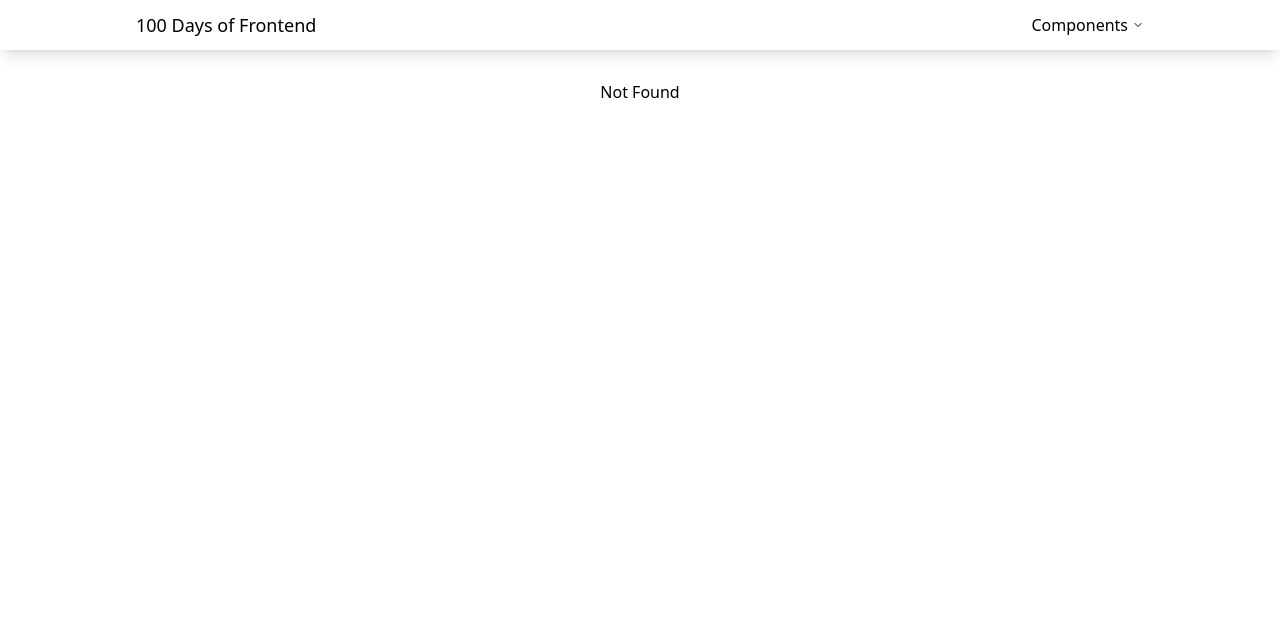
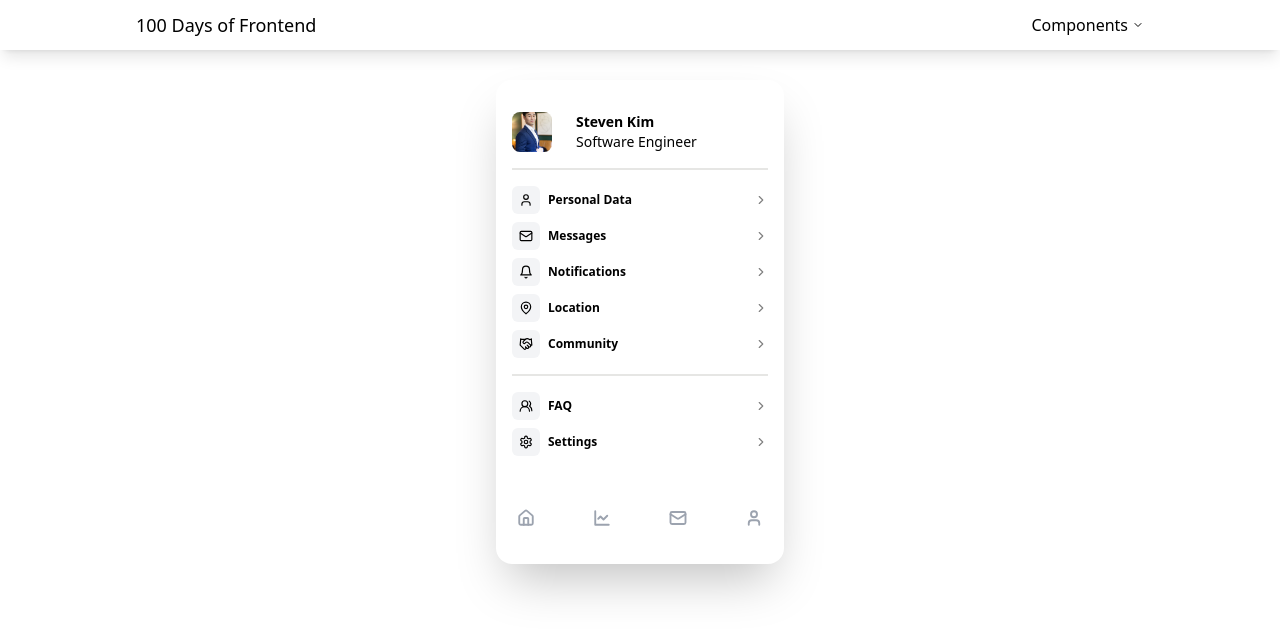
Before and after one commit to stevkim/100_Days_of_Frontend, a React (Vite) app: page /mobile-nav in a window 1280 px wide. Before the commit this address had no page. Shown: the top 636 px of the page. Built offline with nearby package versions, Linux system fonts and the light colour scheme.

Commit message:
Added a reusable horizontal separator component

```diff
--- a/src/challenge-components/1 - ProfileCard/data.ts
+++ b/src/challenge-components/1 - ProfileCard/data.ts
@@ -1,4 +1,4 @@
-import ProfileImage from "@/assets/1 - ProfileCard/headshot.jpg";
+import ProfileImage from "@/assets/headshot.jpg";
 
 export const User = {
   firstName: "Steven",
--- /dev/null
+++ b/src/challenge-components/3 - MobileNavigation/BottomNavs.tsx
@@ -0,0 +1,18 @@
+import IconBtn from "./components/IconBtn";
+import type { TNavLink } from "./data";
+
+interface Props {
+  links: TNavLink[];
+}
+
+const BottomNavs = ({ links }: Props) => {
+  return (
+    <div className="mt-12 flex flex-row justify-between">
+      {links.map((nav) => {
+        return <IconBtn key={nav.id} Icon={nav.Icon} />;
+      })}
+    </div>
+  );
+};
+
+export default BottomNavs;
--- /dev/null
+++ b/src/challenge-components/3 - MobileNavigation/MobileNavigation.tsx
@@ -0,0 +1,25 @@
+import {
+  UserInfo,
+  PrimaryNavLinks,
+  SecondaryNavLinks,
+  BottomNavLinks,
+} from "./data";
+import ProfileSection from "./ProfileSection";
+import Separator from "@/components/Separator";
+import NavSection from "./NavSection";
+import BottomNavs from "./BottomNavs";
+
+const MobileNavigation = () => {
+  return (
+    <section className="w-full rounded-2xl px-4 py-8 shadow-2xl md:w-[18rem]">
+      <ProfileSection user={UserInfo} />
+      <Separator />
+      <NavSection links={PrimaryNavLinks} />
+      <Separator />
+      <NavSection links={SecondaryNavLinks} />
+      <BottomNavs links={BottomNavLinks} />
+    </section>
+  );
+};
+
+export default MobileNavigation;
--- /dev/null
+++ b/src/challenge-components/3 - MobileNavigation/NavSection.tsx
@@ -0,0 +1,18 @@
+import type { TNavLink } from "./data";
+import LinkBtn from "./components/LinkBtn";
+
+interface Props {
+  links: TNavLink[];
+}
+
+const NavSection = ({ links }: Props) => {
+  return (
+    <div className="flex flex-col gap-2">
+      {links.map((nav) => {
+        return <LinkBtn key={nav.id} nav={nav} />;
+      })}
+    </div>
+  );
+};
+
+export default NavSection;
--- /dev/null
+++ b/src/challenge-components/3 - MobileNavigation/ProfileSection.tsx
@@ -0,0 +1,21 @@
+import type { TUser } from "./data";
+
+interface Props {
+  user: TUser;
+}
+
+const ProfileSection = ({ user }: Props) => {
+  return (
+    <div className="flex flex-row items-center gap-6">
+      <img src={user.image} className="h-10 w-10 rounded-lg object-cover" />
+      <div className="flex flex-col">
+        <p className="text-sm font-semibold">
+          {user.firstName + " " + user.lastName}
+        </p>
+        <p className="text-sm">{user.title}</p>
+      </div>
+    </div>
+  );
+};
+
+export default ProfileSection;
--- /dev/null
+++ b/src/challenge-components/3 - MobileNavigation/components/IconBtn.tsx
@@ -0,0 +1,13 @@
+interface Props {
+  Icon: React.ElementType;
+}
+
+const IconBtn = ({ Icon }: Props) => {
+  return (
+    <button className="hover:bg-gray-100 text-gray-400 hover:text-blue-300 flex aspect-square w-7 items-center justify-center rounded-full">
+      <Icon size={18} color="currentColor" strokeWidth={2.5} />
+    </button>
+  );
+};
+
+export default IconBtn;
--- /dev/null
+++ b/src/challenge-components/3 - MobileNavigation/components/LinkBtn.tsx
@@ -0,0 +1,22 @@
+import { TNavLink } from "../data";
+import { ChevronRight } from "lucide-react";
+
+interface Props {
+  nav: TNavLink;
+}
+
+const LinkBtn = ({ nav }: Props) => {
+  const { name, Icon } = nav;
+
+  return (
+    <button className="hover:text-blue-300 flex flex-row items-center gap-2 text-xs font-semibold">
+      <span className="bg-gray-100 flex aspect-square w-7 items-center justify-center rounded-md">
+        <Icon size={14} />
+      </span>
+      {name}
+      <ChevronRight className="ml-auto" color="gray" size={14} />
+    </button>
+  );
+};
+
+export default LinkBtn;
--- /dev/null
+++ b/src/challenge-components/3 - MobileNavigation/data.ts
@@ -0,0 +1,92 @@
+import {
+  User,
+  Mail,
+  Bell,
+  MapPin,
+  Handshake,
+  Settings,
+  UsersRound,
+  House,
+  LineChart,
+} from "lucide-react";
+import UserImage from "@/assets/headshot.jpg";
+
+export type TUser = {
+  firstName: string;
+  lastName: string;
+  title: string;
+  image: string;
+};
+
+export const UserInfo = {
+  firstName: "Steven",
+  lastName: "Kim",
+  title: "Software Engineer",
+  image: UserImage,
+};
+
+export type TNavLink = {
+  id: number | string;
+  name?: string;
+  Icon: typeof User;
+};
+
+export const PrimaryNavLinks: TNavLink[] = [
+  {
+    id: 1,
+    name: "Personal Data",
+    Icon: User,
+  },
+  {
+    id: 2,
+    name: "Messages",
+    Icon: Mail,
+  },
+  {
+    id: 3,
+    name: "Notifications",
+    Icon: Bell,
+  },
+  {
+    id: 4,
+    name: "Location",
+    Icon: MapPin,
+  },
+  {
+    id: 5,
+    name: "Community",
+    Icon: Handshake,
+  },
+];
+
+export const SecondaryNavLinks = [
+  {
+    id: 6,
+    name: "FAQ",
+    Icon: UsersRound,
+  },
+  {
+    id: 7,
+    name: "Settings",
+    Icon: Settings,
+  },
+];
+
+export const BottomNavLinks = [
+  {
+    id: "home",
+    Icon: House,
+  },
+  {
+    id: "chart",
+    Icon: LineChart,
+  },
+  {
+    id: "mail",
+    Icon: Mail,
+  },
+  {
+    id: "info",
+    Icon: User,
+  },
+];
--- a/src/components/Navbar/Navs.ts
+++ b/src/components/Navbar/Navs.ts
@@ -9,4 +9,9 @@ export const NAVS = [
     name: "Add to Bag",
     link: "/add-to-bag",
   },
+  {
+    id: 3,
+    name: "Mobile Navigation",
+    link: "/mobile-nav",
+  },
 ];
--- /dev/null
+++ b/src/components/Separator.tsx
@@ -0,0 +1,5 @@
+const Separator = () => {
+  return <div className="bg-muted my-4 h-[2px] w-full opacity-50"></div>;
+};
+
+export default Separator;
--- a/src/main.tsx
+++ b/src/main.tsx
@@ -3,6 +3,7 @@ import ReactDOM from "react-dom/client";
 import App from "./App.tsx";
 import ProfileCard from "./challenge-components/1 - ProfileCard/ProfileCard.tsx";
 import AddToBag from "./challenge-components/2 - AddToBag/AddToBag.tsx";
+import MobileNavigation from "./challenge-components/3 - MobileNavigation/MobileNavigation.tsx";
 import "./index.css";
 import {
   RouterProvider,
@@ -21,22 +22,32 @@ const indexRoute = createRoute({
   component: () => <div>home</div>,
 });
 
+// Challenge 1
 const profileCardRoute = createRoute({
   getParentRoute: () => rootRoute,
   path: "/profile-card",
   component: ProfileCard,
 });
 
+// Challenge 2
 const addToBagRoute = createRoute({
   getParentRoute: () => rootRoute,
   path: "/add-to-bag",
   component: AddToBag,
 });
 
+// Challenge 3
+const mobileNavRoute = createRoute({
+  getParentRoute: () => rootRoute,
+  path: "/mobile-nav",
+  component: MobileNavigation,
+});
+
 const routeTree = rootRoute.addChildren([
   indexRoute,
   profileCardRoute,
   addToBagRoute,
+  mobileNavRoute,
 ]);
 
 const router = createRouter({ routeTree });
```
Also changed, not shown: src/assets/headshot.jpg (renamed from src/assets/1 - ProfileCard/headshot.jpg).
